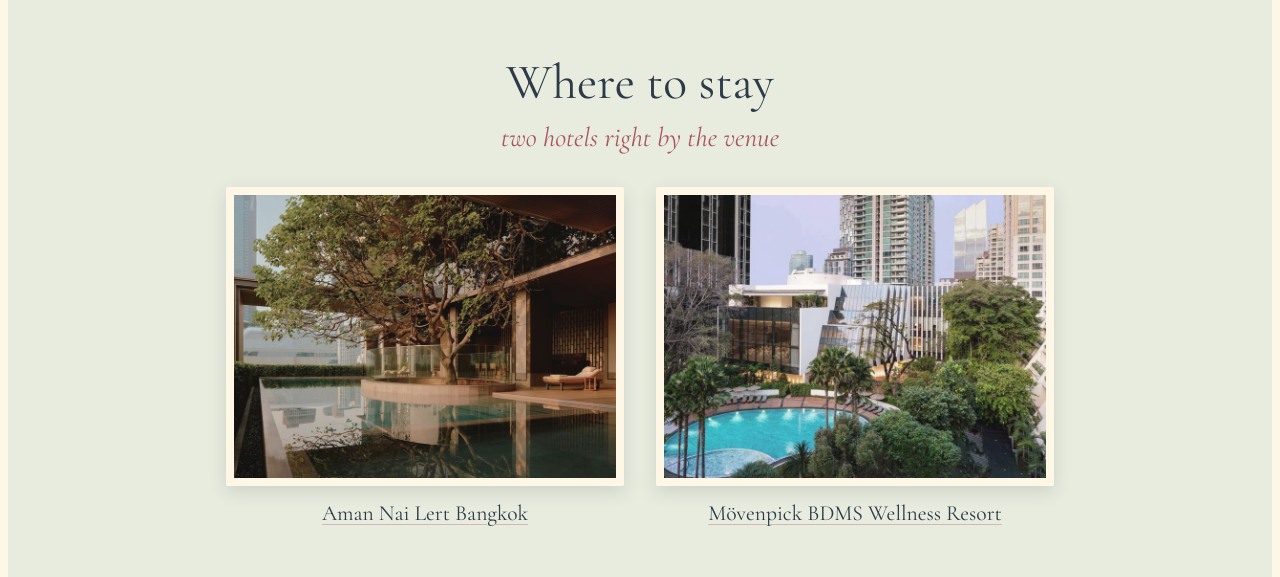
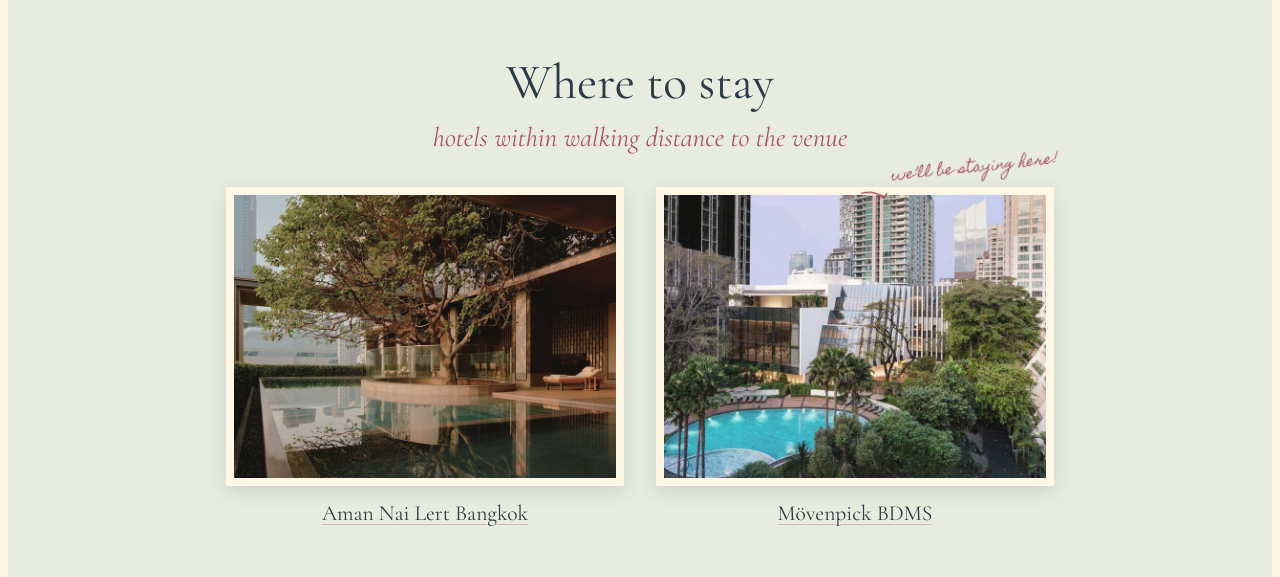
Before and after one commit to jjean-c/j-jwedding, a plain HTML site: page index.html in a window 1280 px wide. Shown: the part 5400-5977 px from the top of the page. Drawn offline with Linux system fonts and the light colour scheme.

Commit message:
Hotels: walking-distance subtitle, Movenpick BDMS with 'we'll be staying here!' note
Co-Authored-By: Claude Opus 5.5 <noreply@anthropic.com>
Claude-Session: https://claude.ai/code/session_01VR3RgDGCSpaeBPWy6oQ488

```diff
--- a/index.html
+++ b/index.html
@@ -440,6 +440,10 @@ fieldset.field{border:0;margin:0;padding:0}
 .hotel{display:flex;flex-direction:column;align-items:center;gap:.35rem;text-decoration:none;color:var(--ink);min-width:0}
 .hotel img{width:100%;height:auto;aspect-ratio:4/3;object-fit:cover;border-radius:2px;
   border:8px solid var(--paper);box-shadow:0 6px 18px rgba(45,58,71,.14);margin-bottom:.6rem;transition:transform .4s}
+.hotel.stay{position:relative}
+.ours{position:absolute;z-index:3;top:-26px;right:-6px;display:flex;align-items:flex-start;gap:2px;
+  font-family:'Homemade Apple',var(--hand);font-size:clamp(.72rem,2.6vw,.88rem);line-height:1.4;color:var(--red);transform:rotate(-6deg);pointer-events:none}
+.ours svg{order:-1;width:30px;height:30px;margin-top:12px;fill:none;stroke:currentColor;stroke-width:2.4;stroke-linecap:round;stroke-linejoin:round;transform:scaleX(-1) rotate(20deg)}
 .hotel:hover img{transform:translateY(-2px)}
 .hotel .pn{font-family:var(--display);font-size:1.35rem;line-height:1.2;text-align:center;text-decoration:underline;text-decoration-color:rgba(169,84,95,.35);text-underline-offset:4px;text-decoration-thickness:1px}
 .hotel:hover .pn{text-decoration-color:var(--red)}
@@ -767,15 +771,16 @@ fieldset.field{border:0;margin:0;padding:0}
   <section class="block sage travel scallop">
     <div class="wrap">
       <h2 class="title rv">Where to stay</h2>
-      <p class="hand rv">two hotels right by the venue</p>
+      <p class="hand rv">hotels within walking distance to the venue</p>
       <div class="hotels rv">
         <a class="hotel" href="https://www.google.com/maps/search/?api=1&amp;query=Aman+Nai+Lert+Bangkok" target="_blank" rel="noopener">
           <img src="img/hotel-aman.jpg" alt="Pool terrace at Aman Nai Lert Bangkok, with a large tree beside the water" width="800" height="600" loading="lazy">
           <span class="pn">Aman Nai Lert Bangkok</span>
         </a>
-        <a class="hotel" href="https://www.google.com/maps/search/?api=1&amp;query=Movenpick+BDMS+Wellness+Resort+Bangkok" target="_blank" rel="noopener">
+        <a class="hotel stay" href="https://www.google.com/maps/search/?api=1&amp;query=Movenpick+BDMS+Wellness+Resort+Bangkok" target="_blank" rel="noopener">
           <img src="img/hotel-movenpick.jpg" alt="Garden pool at M&ouml;venpick BDMS Wellness Resort Bangkok" width="800" height="600" loading="lazy">
-          <span class="pn">M&ouml;venpick BDMS Wellness Resort</span>
+          <span class="ours"><svg viewBox="0 0 48 48" aria-hidden="true"><path d="M44 8C34 10 22 16 14 30"/><path d="M8 26L14 31L20 24"/></svg>we&rsquo;ll be staying here!</span>
+          <span class="pn">M&ouml;venpick BDMS</span>
         </a>
       </div>
     </div>
```
